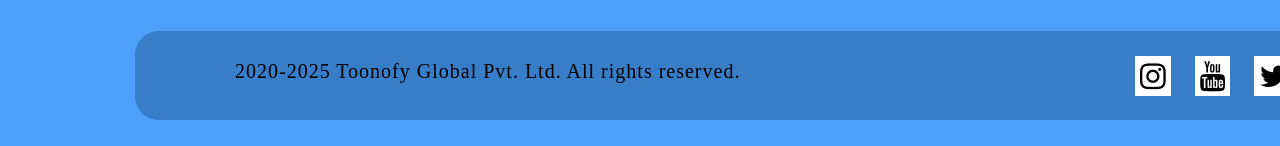
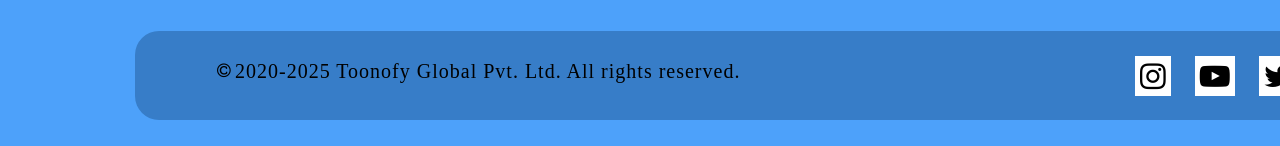
Before and after one commit to akshay-varun/Toonofy, a plain HTML site: page public/index.html in a window 1280 px wide. Shown: the part 3383-3529 px from the top of the page. Drawn offline with Linux system fonts and the light colour scheme.

Commit message:
Added icons

```diff
--- a/public/css/main.css
+++ b/public/css/main.css
@@ -265,6 +265,11 @@ body{
     opacity: 1;
 }
 
+.footer>i{
+    position: absolute;
+    left: 82px;
+    margin-top: 31px;
+}
 .footer>span{
     text-align: left;
     font: normal normal normal 20px/50px Nunito;
@@ -286,6 +291,4 @@ body{
     background-color: #FFFFFF;
     padding: 5px;
 
-
-
 }
--- a/public/index.html
+++ b/public/index.html
@@ -219,10 +219,11 @@
     <br>
     <br>
     <div class="footer " >
+        <i class="fa fa-copyright"></i>
         <span>2020-2025 Toonofy Global Pvt. Ltd. All rights reserved.</span>
         <div class="footer-icon ">
             <a  class="fa fa-instagram"></a>
-            <a  class="fa fa-youtube"></a>
+            <a  class="fa fa-youtube-play"></a>
             <a  class="fa fa-twitter"></a>
             <a  class="fa fa-facebook"></a>
             <a  class="fa fa-tumblr"></a>
```
